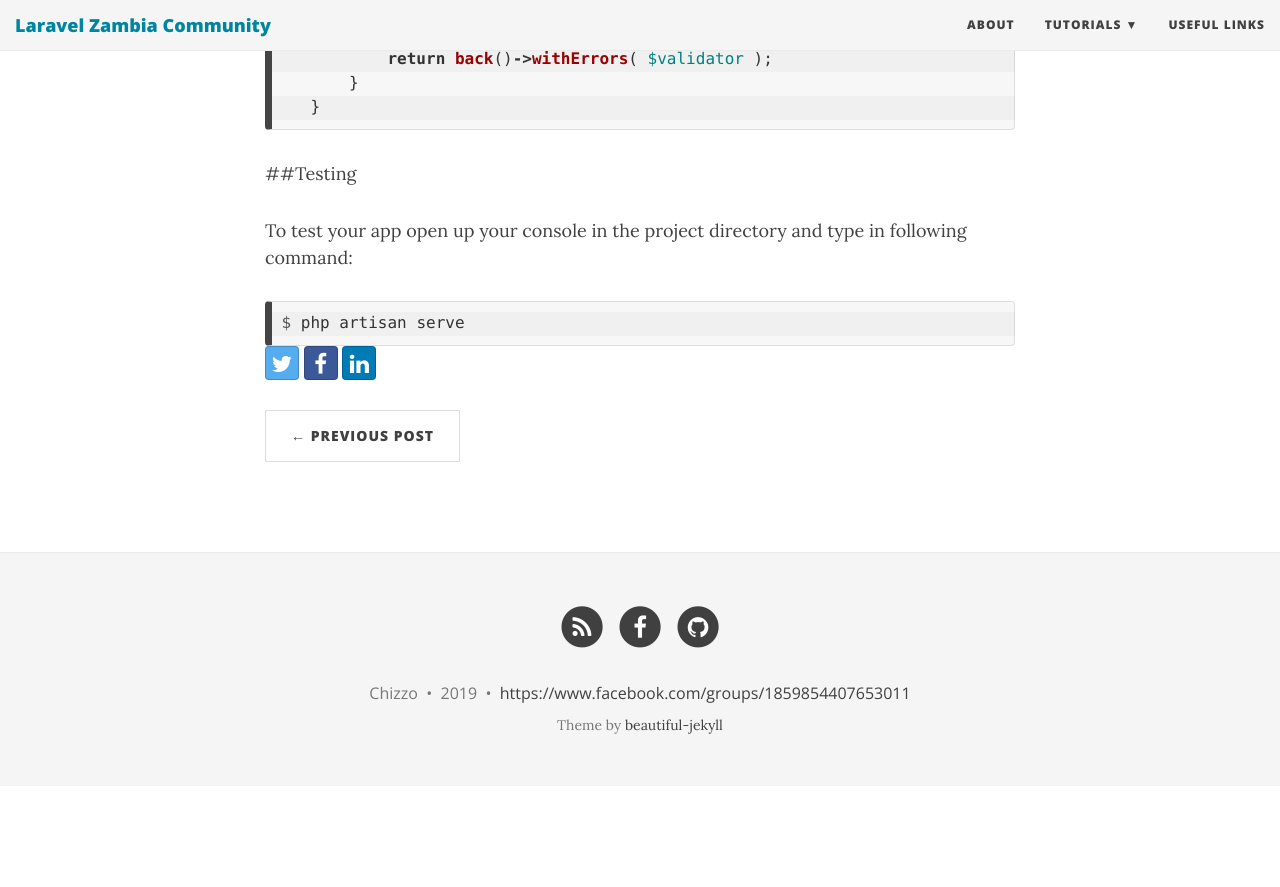
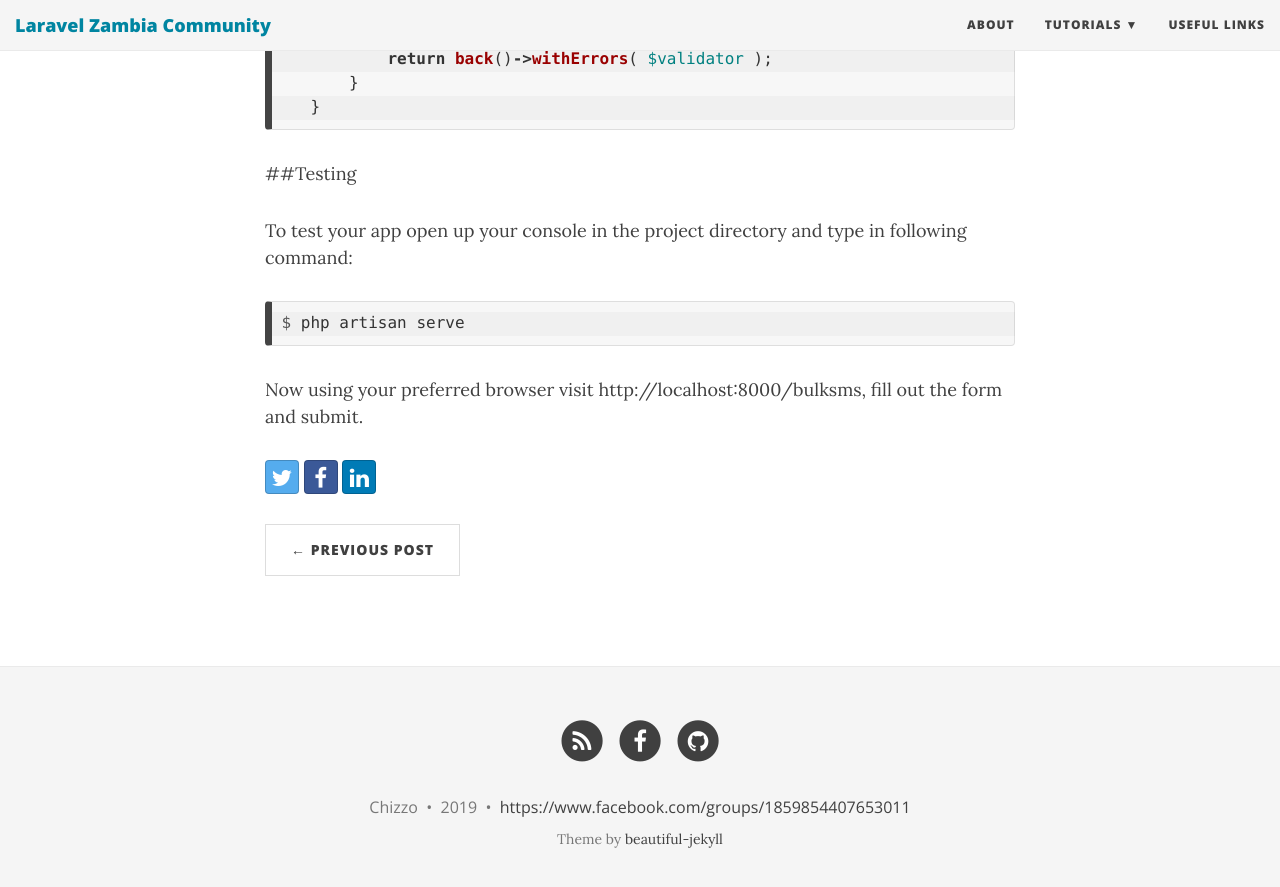
Before and after one commit to Chizzoz/laravel-zambia, a Jekyll site: the page built from _posts/2019-08-12-how-to-send-bulk-sms-with-twilio-and-laravel-php.md, in a window 1280 px wide and 900 px high, scrolled down 3970 px. Shown: the top 887 px of the window. Built offline with Jekyll 4.4.1, drawn with Linux system fonts in a browser that asks for light colours; nearby versions of some CDN libraries; before the commit the page ends 4756 px from its top, so only the background shows below that.

Commit message:
Update 2019-08-12-how-to-send-bulk-sms-with-twilio-and-laravel-php.md

````diff
--- a/_posts/2019-08-12-how-to-send-bulk-sms-with-twilio-and-laravel-php.md
+++ b/_posts/2019-08-12-how-to-send-bulk-sms-with-twilio-and-laravel-php.md
@@ -142,3 +142,5 @@ To test your app open up your console in the project directory and type in follo
 ```console
 $ php artisan serve
 ```
+
+Now using your preferred browser visit http://localhost:8000/bulksms, fill out the form and submit.
````
